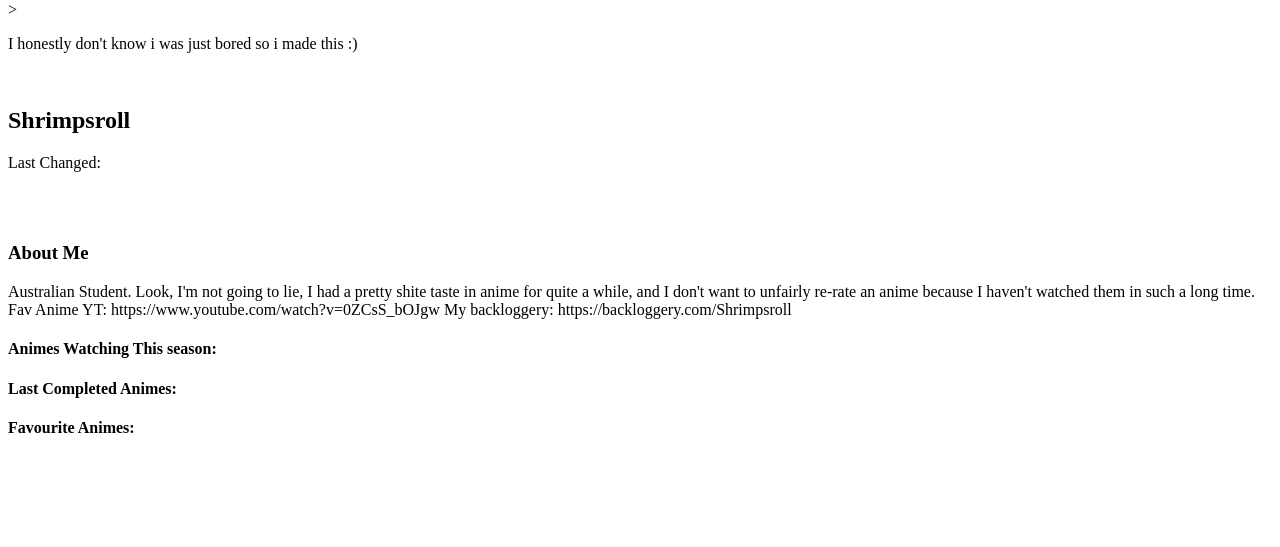
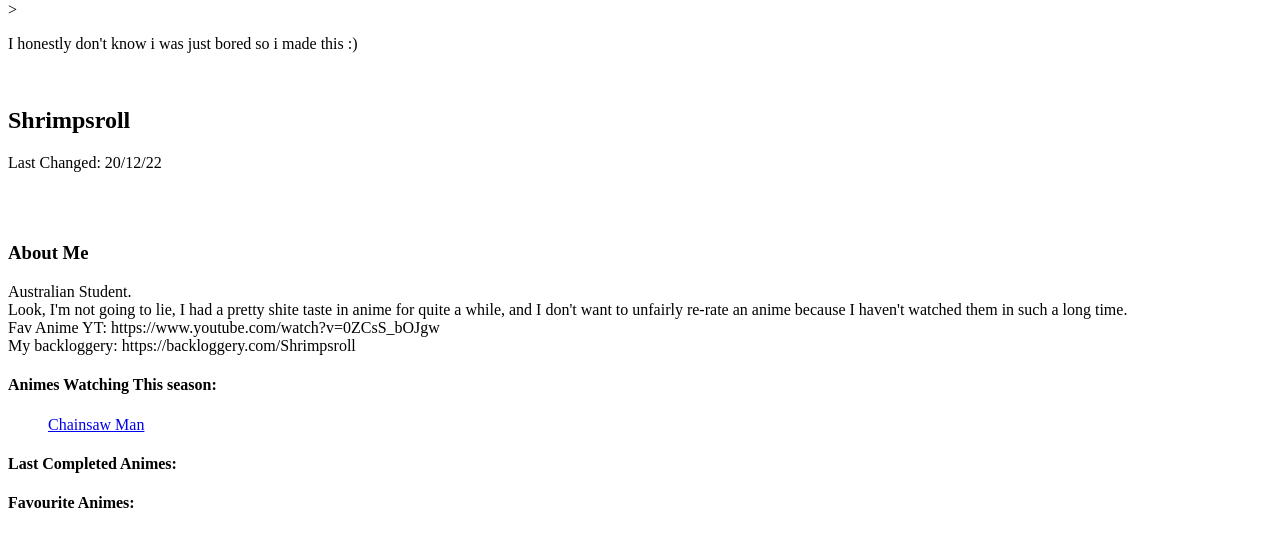
Before and after one commit to Shrimpsroll/my-MAL, a plain HTML site: page index.html in a window 1280 px wide. Shown: the part 105-652 px from the top of the page. Drawn offline with Linux system fonts and the light colour scheme.

Commit message:
Changes to be committed: 	modified:   index.html

```diff
--- a/index.html
+++ b/index.html
@@ -4,7 +4,7 @@
     <head>
         <title>Shrimpsroll Anime List</title>
 
-        #favicon
+        <--Favicons-->
         <link rel="apple-touch-icon" sizes="180x180" href="/favicon/apple-touch-icon.png">
         <link rel="icon" type="image/png" sizes="32x32" href="/favicon/favicon-32x32.png">
         <link rel="icon" type="image/png" sizes="16x16" href="/favicon/favicon-16x16.png">
@@ -18,17 +18,34 @@
         <p>I honestly don't know i was just bored so i made this :)</p>
         </br>
         <h2>Shrimpsroll</h2>
-        <p>Last Changed: </p>
+        <p>Last Changed: 20/12/22</p>
         </br><br>
         <h3>About Me</h3>
-        <p>Australian Student.
-            Look, I'm not going to lie, I had a pretty shite taste in anime for quite a while, and I don't want to unfairly re-rate an anime because I haven't watched them in such a long time.
+        <p>Australian Student. <br>
+            Look, I'm not going to lie, I had a pretty shite taste in anime for quite a while, and I don't want to unfairly re-rate an anime because I haven't watched them in such a long time. <br>
 
-            Fav Anime YT: https://www.youtube.com/watch?v=0ZCsS_bOJgw
+            Fav Anime YT: https://www.youtube.com/watch?v=0ZCsS_bOJgw <br>
 
             My backloggery: https://backloggery.com/Shrimpsroll</p>
 
         <h4>Animes Watching This season: </h4>
+        <ul>
+            <a href="#" id="season1">Chainsaw Man</a>
+        </ul>
+        <script>
+            url1 = document.getElementById(season1).value()
+            console.log(url1)
+
+        </script>
+
+
+
+
+
+
+
+
+
         <h4>Last Completed Animes: </h4>
         <h4>Favourite Animes: </h4>
 
```
